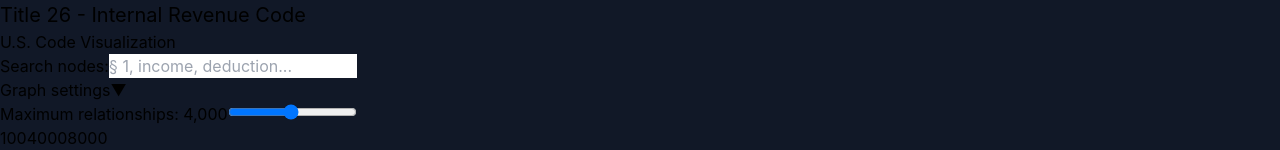
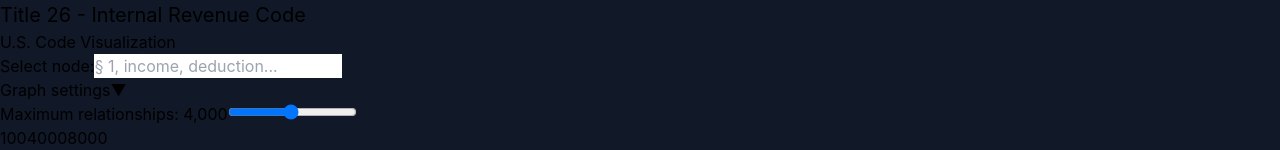
Before and after one commit to taxcodeanalysistool/multiyear_multititle_network_explorer, a React (Vite) app: page / in a window 1280 px wide. Shown: the top 150 px of the page. Built offline with nearby package versions, Linux system fonts and the light colour scheme.

Commit message:
Updated label for node selecter

```diff
--- a/src/components/Sidebar.tsx
+++ b/src/components/Sidebar.tsx
@@ -398,7 +398,7 @@ const handleKeywordSubmit = (e?: React.FormEvent) => {
       <div className="py-3 border-b border-gray-700 flex-shrink-0">
         <div className="px-4 relative">
           <label className="block text-sm text-gray-400 mb-2">
-            Search nodes:
+            Select node:
           </label>
           <input
             type="text"
```
